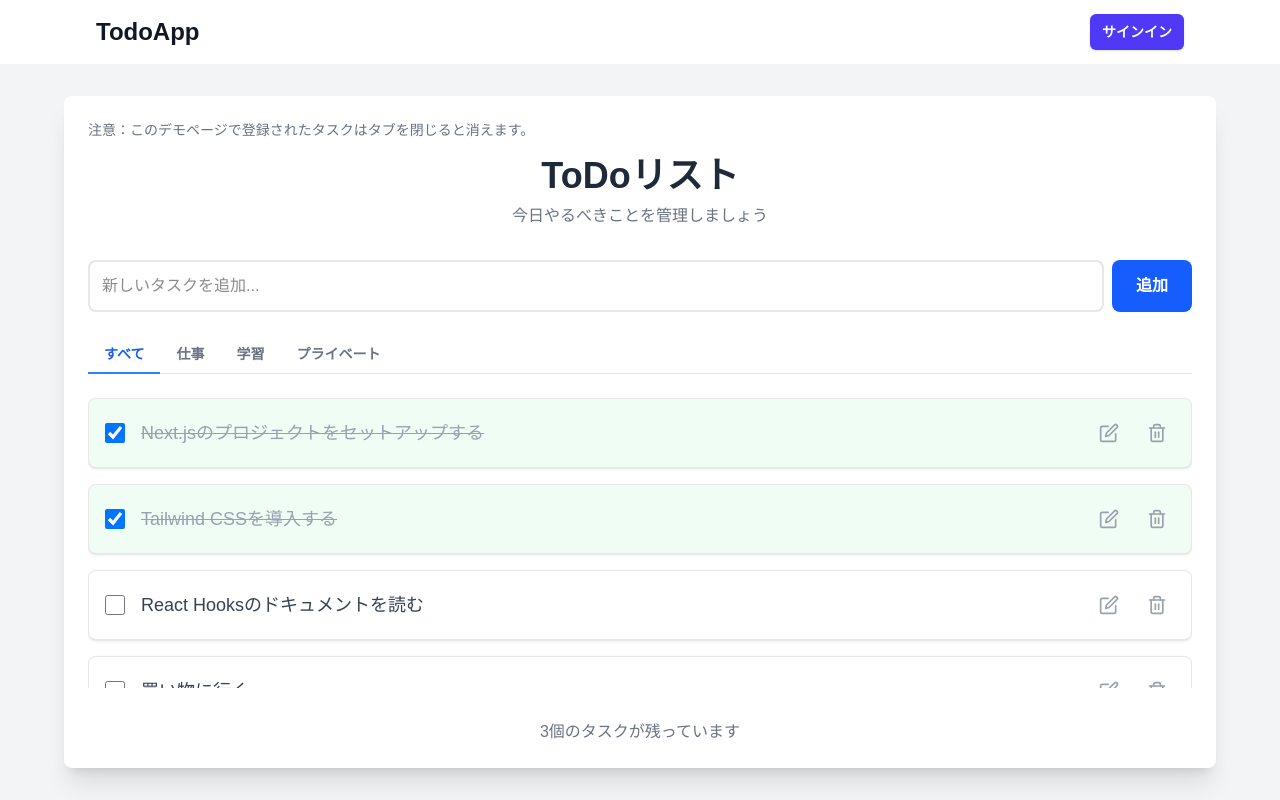
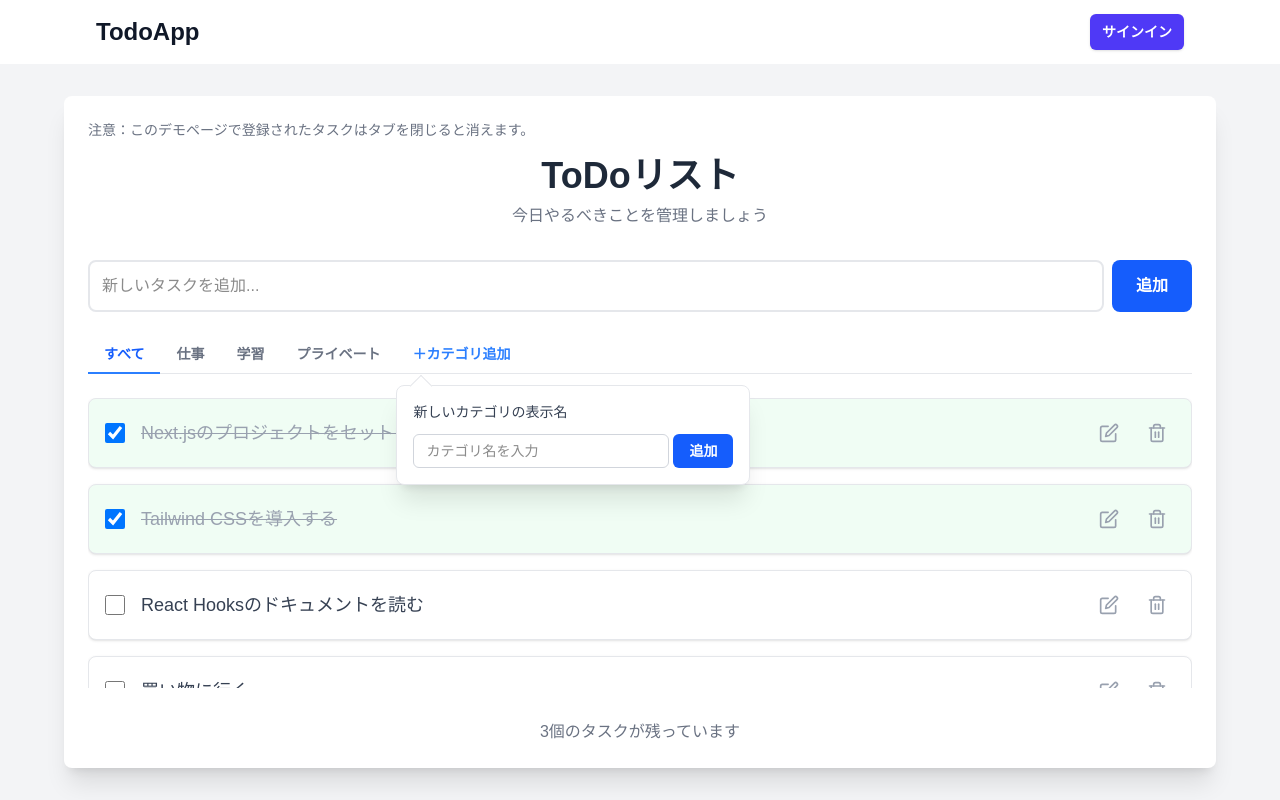
Before and after one commit to lunasky-hy/next-todoapp, a Next.js app: page /demo in a window 1280 px wide. Built offline with nearby package versions, Linux system fonts and the light colour scheme; no server answers.

Commit message:
display New category input form

```diff
--- /dev/null
+++ b/src/app/ui/category-popover.tsx
@@ -0,0 +1,17 @@
+'use client'
+
+export default function AddCategoryPopOver() {
+  return (
+    <div id="add-category-popover" className="absolute top-full left-0 mt-3 bg-white border border-gray-200 rounded-lg shadow-xl z-10 w-max">
+      <div className="absolute -top-2 left-4 w-4 h-4 bg-white border-t border-l border-gray-200 transform rotate-45"></div>
+
+      <form id="add-category-form" className="p-4">
+        <label htmlFor="popover-input" className="block text-sm font-medium text-gray-700 mb-3 w-full">新しいカテゴリの表示名</label>
+        <div className="flex flex-row">
+          <input id="popover-input" type="text" placeholder="カテゴリ名を入力" className="w-64 border border-gray-300 rounded-md px-3 py-1.5 text-sm focus:ring-2 focus:ring-blue-500 focus:border-blue-500 transition" />
+          <button type="button" className="bg-blue-600 text-white font-semibold px-4 py-1.5 rounded-md hover:bg-blue-700 transition-colors text-sm ml-1 w-max">追加</button>
+        </div>
+      </form>
+    </div>
+  );
+}
--- a/src/app/ui/task-list.tsx
+++ b/src/app/ui/task-list.tsx
@@ -6,6 +6,7 @@ import TaskListItem from "@/app/ui/task-listitem";
 import TaskCreateForm from "@/app/ui/task-create-form";
 import { updateTask, deleteTask } from "@/app/lib/repos/task-repository";
 import { Todo } from "@/app/lib/models/todoItem";
+import AddCategoryPopOver from "./category-popover";
 
 type TaskListProps = {
   todos: Array<Todo>;
@@ -20,7 +21,7 @@ export default function TaskList({ todos, categories }: TaskListProps) {
   const handleOnSelect: (todo: Todo) => void = (todo) => {
     const params = new URLSearchParams();
     params.set('selected', todo.id.toString());
-    router.push(`${pathname}?${params.toString()}`)
+    router.replace(`${pathname}?${params.toString()}`);
   };
 
   const handleToggleStatus: (id: string) => void = async (id) => {
@@ -67,6 +68,16 @@ export default function TaskList({ todos, categories }: TaskListProps) {
           {category === '' ? 'すべて' : category}
         </button>
       ))}
+      <div className="relative">
+        <button
+          onClick={() => {}}
+          className={'px-4 py-2 -mb-px font-semibold text-sm transition-colors duration-200 focus:outline-none border-b-2 border-transparent text-blue-500 hover:text-blue-700 dark:hover:text-blue-300'}
+        >
+          ＋カテゴリ追加
+        </button>
+        <AddCategoryPopOver />
+      </div>
+
     </div>
 
     {/* 一覧 */}
```
